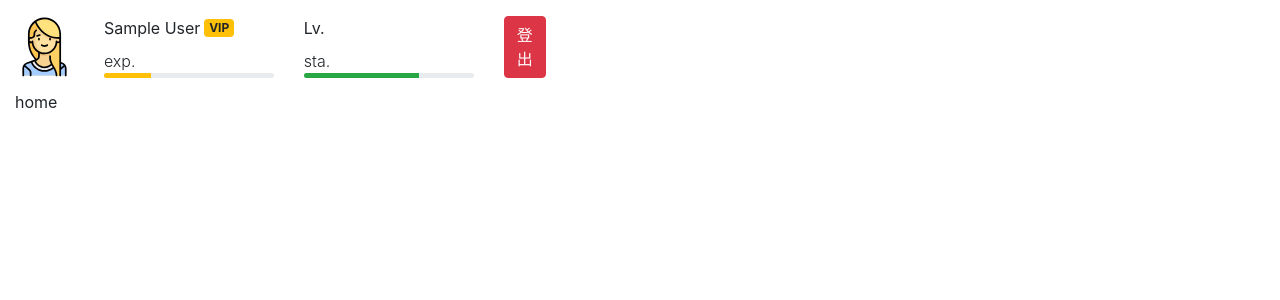
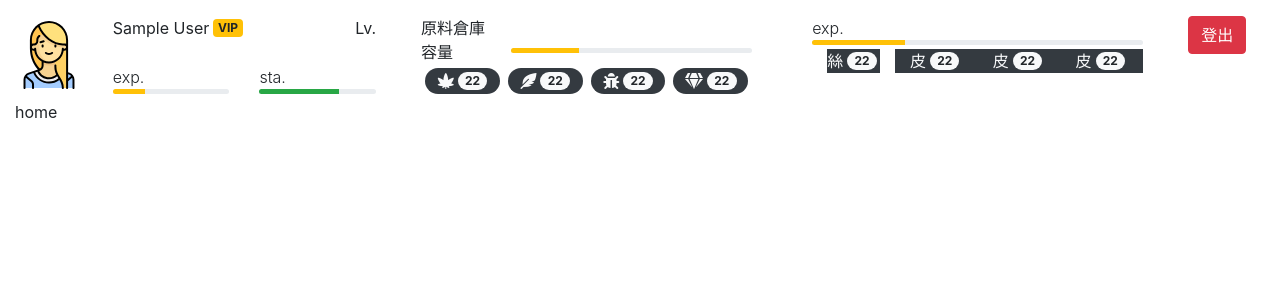
Before and after one commit to NamamaeMasako/tailor, a Vue app in the folder frontend/: page /home in a window 1280 px wide. Shown: the top 300 px of the page. Built offline with nearby package versions, Linux system fonts and the light colour scheme; sample sign-in values are in the browser's storage; the HTML template or start-up script is replaced by a standard one.

Commit message:
準備材料介面

```diff
--- a/frontend/src/assets/css/app.css
+++ b/frontend/src/assets/css/app.css
@@ -7,7 +7,7 @@
 }
 
 #main-content {
-  padding-top: 90px;
+  padding-top: 100px;
   max-height: 100vh;
   min-height: 100vh;
 }
--- a/frontend/src/assets/css/app.scss
+++ b/frontend/src/assets/css/app.scss
@@ -11,7 +11,7 @@
     min-height: 100vh;
 }
 #main-content{
-    padding-top: 90px;
+    padding-top: 100px;
     max-height: 100vh;
     min-height: 100vh;
 }
--- a/frontend/src/components/_base/headerNav.vue
+++ b/frontend/src/components/_base/headerNav.vue
@@ -1,15 +1,15 @@
 <template>
 <nav class="container-fluid py-3 fixed-top">
     <div class="row">
-        <div class="col-5">
+        <div class="col-11">
             <div class="row">
-                <img src="../../assets/images/girl.svg" class="col-2" alt="avator">
-                <div class="col-9">
+                <img src="../../assets/images/girl.svg" class="col-1" alt="avator">
+                <div class="col-3">
                     <div class="row h-100">
                         <div class="col-12 align-self-start">
                             <div class="row">
-                                <div class="col-6 d-flex align-items-center">{{loginData.name}}<span class="badge badge-warning ml-1">VIP</span></div>
-                                <div class="col-6">Lv. {{loginData.level}}</div>
+                                <div class="col-8 d-flex align-items-center">{{loginData.name}}<span class="badge badge-warning ml-1">VIP</span></div>
+                                <div class="col-4 text-right">Lv. {{loginData.level}}</div>
                             </div>
                         </div>
                         <div class="col-12 align-self-end">
@@ -30,10 +30,81 @@
                         </div>
                     </div>
                 </div>
-                <div class="col-1">
-                    <b-button variant="danger" v-on:click="logout">登出</b-button>
+                <div class="col-4">
+                    <div class="col-12 align-self-end">
+                        <div class="row">
+                            <div class="col-12">
+                                <span class="font-weight-light">原料倉庫</span>
+                                <div class="row">
+                                    <div class="col-3">容量</div>
+                                    <div class="col-9">
+                                        <div class="progress my-2" style="height: 5px">
+                                            <div class="progress-bar bg-warning" role="progressbar" style="width: 28%"></div>
+                                        </div>
+                                    </div>
+                                </div>
+                                <div class="col-12 mt-1">
+                                    <div class="row">
+                                        <div class="col-3 px-1">
+                                            <div class="d-flex align-items-center justify-content-center bg-dark text-light rounded-pill py-1">
+                                                <i class="fas fa-cannabis"></i><span class="badge badge-pill badge-light ml-1">22</span>
+                                            </div>
+                                        </div>
+                                        <div class="col-3 px-1">
+                                            <div class="d-flex align-items-center justify-content-center bg-dark text-light rounded-pill py-1">
+                                                <i class="fas fa-feather-alt"></i><span class="badge badge-pill badge-light ml-1">22</span>
+                                            </div>
+                                        </div>
+                                        <div class="col-3 px-1">
+                                            <div class="d-flex align-items-center justify-content-center bg-dark text-light rounded-pill py-1">
+                                                <i class="fas fa-bug"></i><span class="badge badge-pill badge-light ml-1">22</span>
+                                            </div>
+                                        </div>
+                                        <div class="col-3 px-1">
+                                            <div class="d-flex align-items-center justify-content-center bg-dark text-light rounded-pill py-1">
+                                                <i class="fas fa-gem"></i><span class="badge badge-pill badge-light ml-1">22</span>
+                                            </div>
+                                        </div>
+                                    </div>
+                                </div>
+                            </div>
+                        </div>
+                    </div>
+                </div>
+                <div class="col-4">
+                    <div class="col-12 align-self-end">
+                        <div class="row">
+                            <div class="col-12">
+                                <span class="font-weight-light">exp.</span>
+                                <div class="progress" style="height: 5px">
+                                    <div class="progress-bar bg-warning" role="progressbar" style="width: 28%"></div>
+                                </div>
+                                <div class="col-12 mt-1">
+                                    <div class="row">
+                                        <div class="col-3">
+                                            <div class="d-flex align-items-center bg-dark text-light">
+                                                絲<span class="badge badge-pill badge-light ml-1">22</span>
+                                            </div>
+                                        </div>
+                                        <div class="col-3 d-flex align-items-center bg-dark text-light">
+                                            皮<span class="badge badge-pill badge-light ml-1">22</span>
+                                        </div>
+                                        <div class="col-3 d-flex align-items-center bg-dark text-light">
+                                            皮<span class="badge badge-pill badge-light ml-1">22</span>
+                                        </div>
+                                        <div class="col-3 d-flex align-items-center bg-dark text-light">
+                                            皮<span class="badge badge-pill badge-light ml-1">22</span>
+                                        </div>
+                                    </div>
+                                </div>
+                            </div>
+                        </div>
+                    </div>
                 </div>
             </div>
+        </div>
+        <div class="col-1">
+            <b-button variant="danger" v-on:click="logout">登出</b-button>
         </div>
     </div>
 </nav>
```
Also changed, not shown: 1 other file (tests, documents, lock files or other folders).
